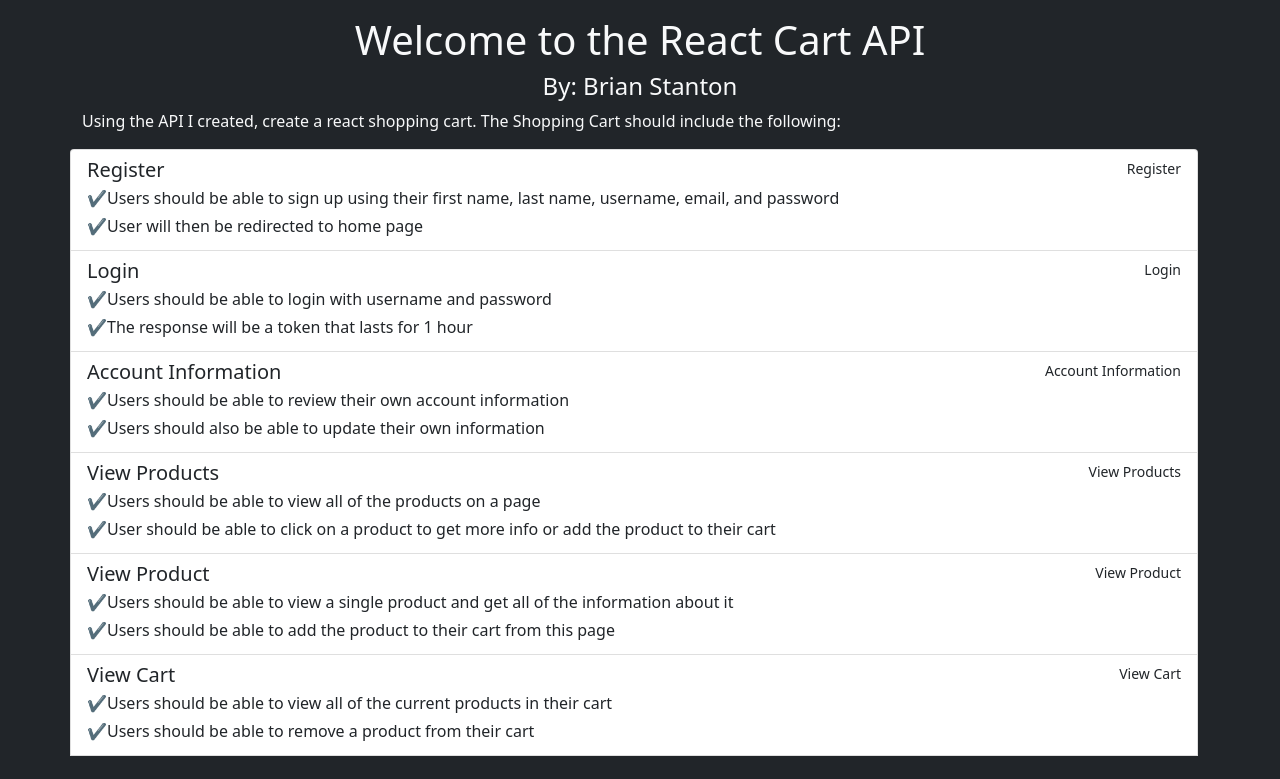
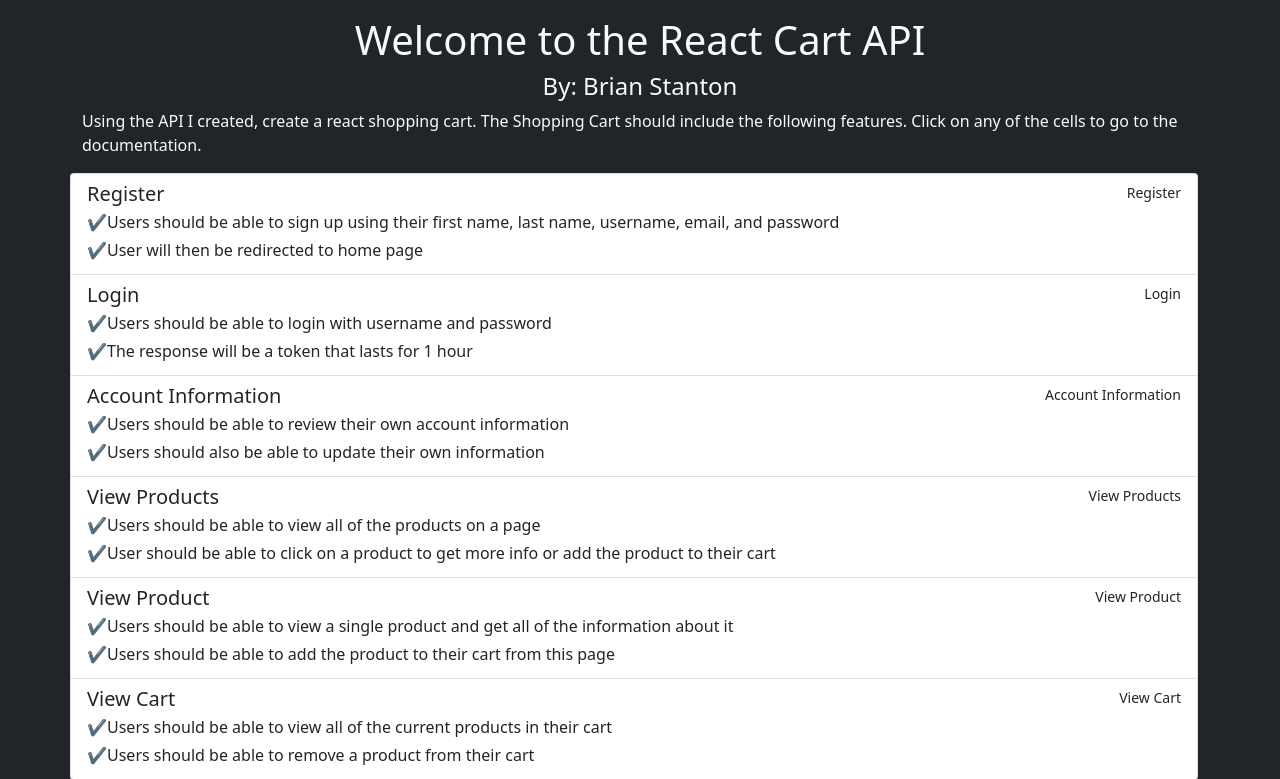
Before and after one commit to bstanton773/ReactCartAPI, a Flask app: page / in a window 1280 px wide. Shown: the top 779 px of the page. Run offline with Flask 2, Linux system fonts and the light colour scheme; some libraries are stand-ins or nearby versions.

Commit message:
Updated index

```diff
--- a/app/templates/index.html
+++ b/app/templates/index.html
@@ -20,7 +20,8 @@
             <h4 class="text-center text-light">By: Brian Stanton</h4>
         </div>
         <div class="row">
-            <p class="text-light">Using the API I created, create a react shopping cart. The Shopping Cart should include the following:
+            <p class="text-light">Using the API I created, create a react shopping cart. The Shopping Cart should include the following features. Click on any of the cells to go to the documentation.
+            </p>
 
                 <div class="list-group">
                     <a target="_blank" href="https://docs.google.com/document/d/1opFkVt3enUzaINeiCjKa2a9gZluicHrl-_qlHTapS3o/edit#bookmark=id.7zt20vhmneo6" class="list-group-item list-group-item-action">
@@ -77,7 +78,6 @@
                         <p class="mb-1">&#10004;Users should be able to remove a product from their cart</p>
                     </a>
 
-                </p>
             </div>
         </div>
     </div>
```
